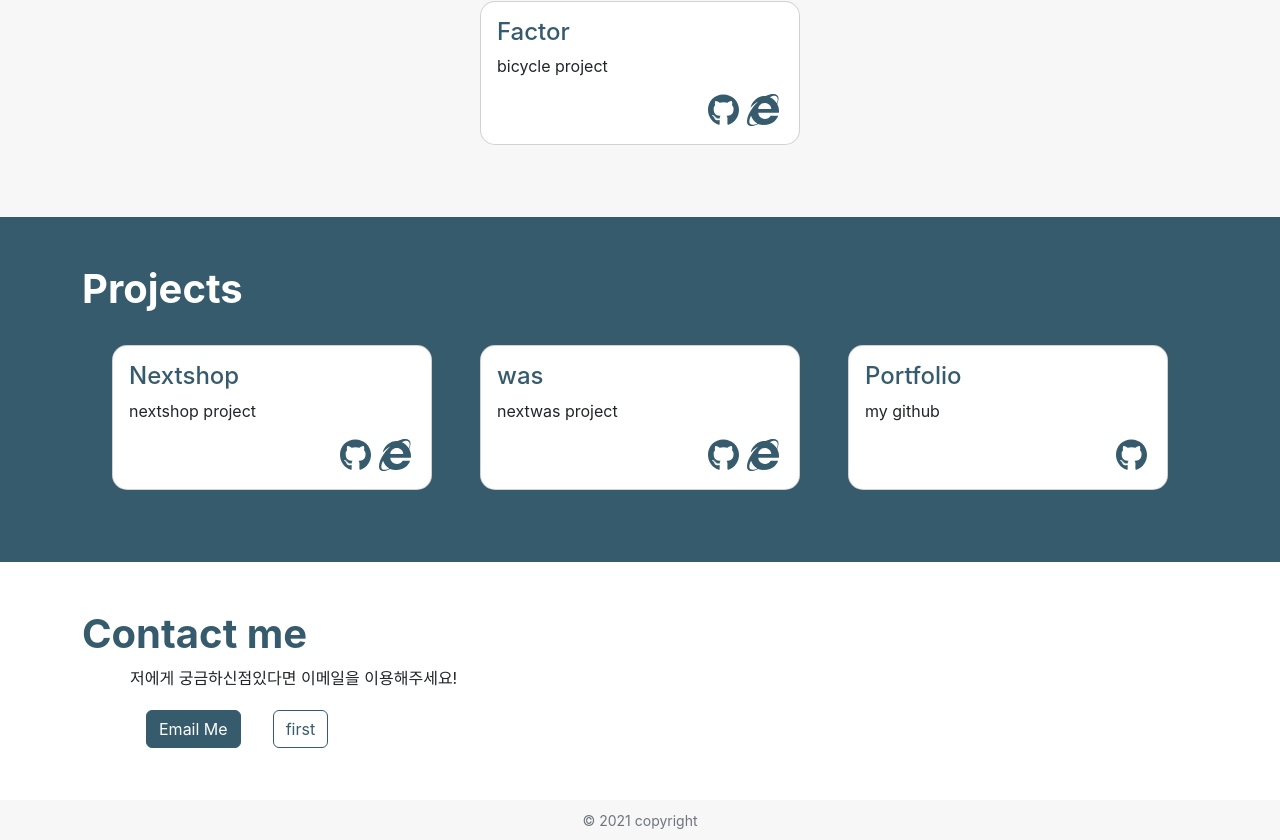
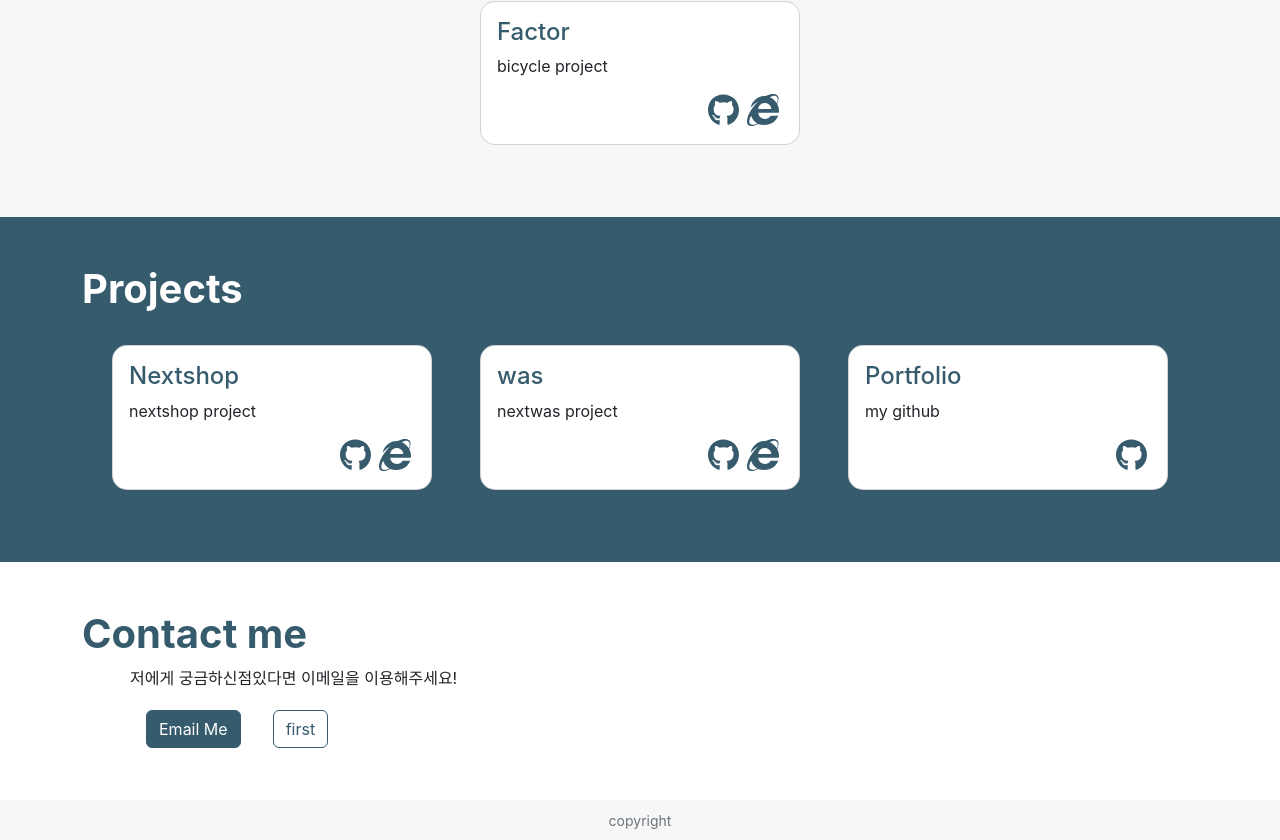
Before and after one commit to hurhyeon/portfolio_site, a Next.js app: page / in a window 1280 px wide. Shown: the part 771-1611 px from the top of the page. Built offline with nearby package versions, Linux system fonts and the light colour scheme.

Commit message:
Update Footer.js

```diff
--- a/components/Footer.js
+++ b/components/Footer.js
@@ -34,7 +34,7 @@ export const Footer = () => {
 	return (
 		<footer className="bg-secondary text-center py-2 px-5">
 			<div className="container text-muted">
-				<small>&copy; 2021 {" "}
+				<small>
 
 						<a>copyright</a>
 
```
